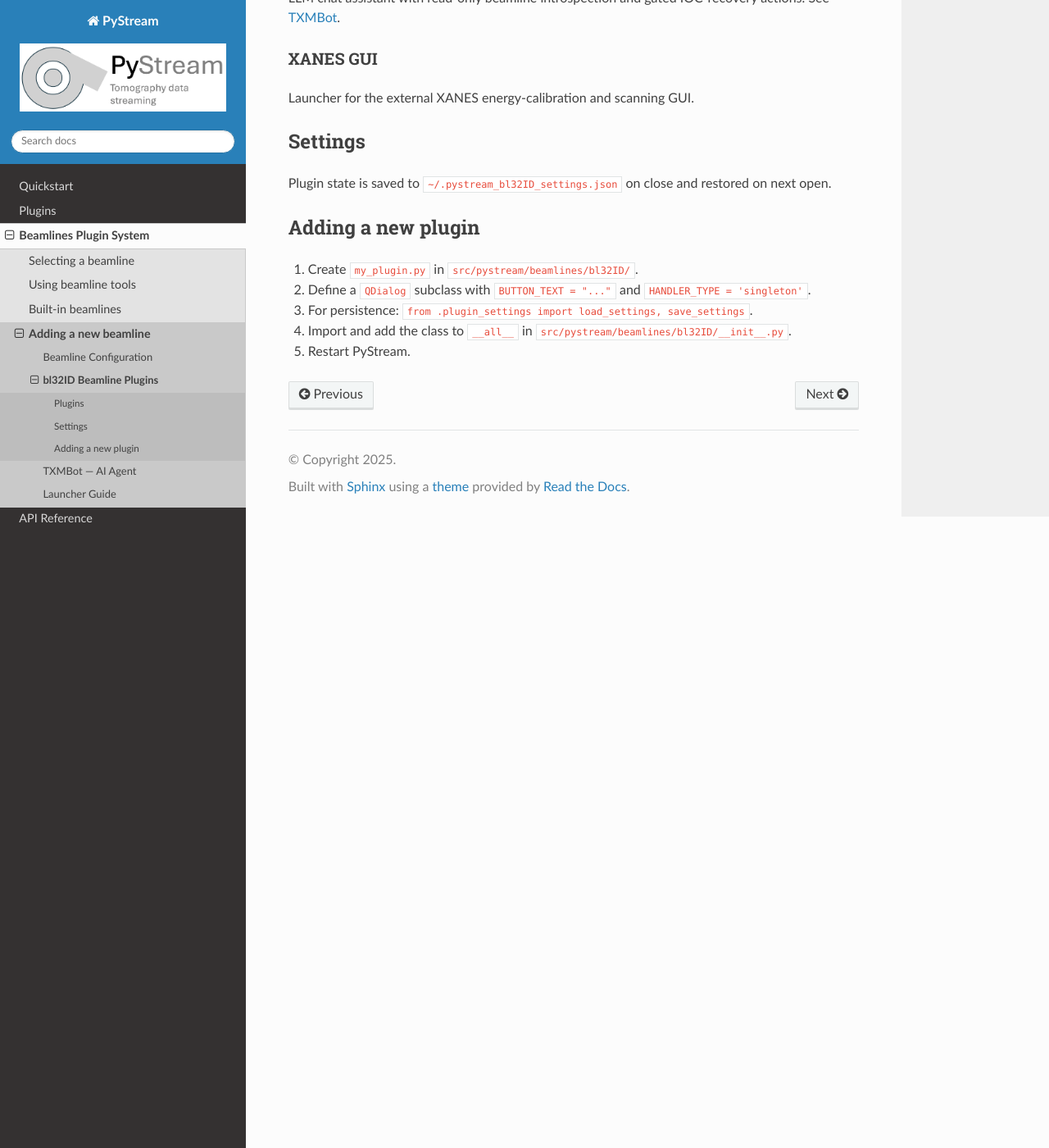
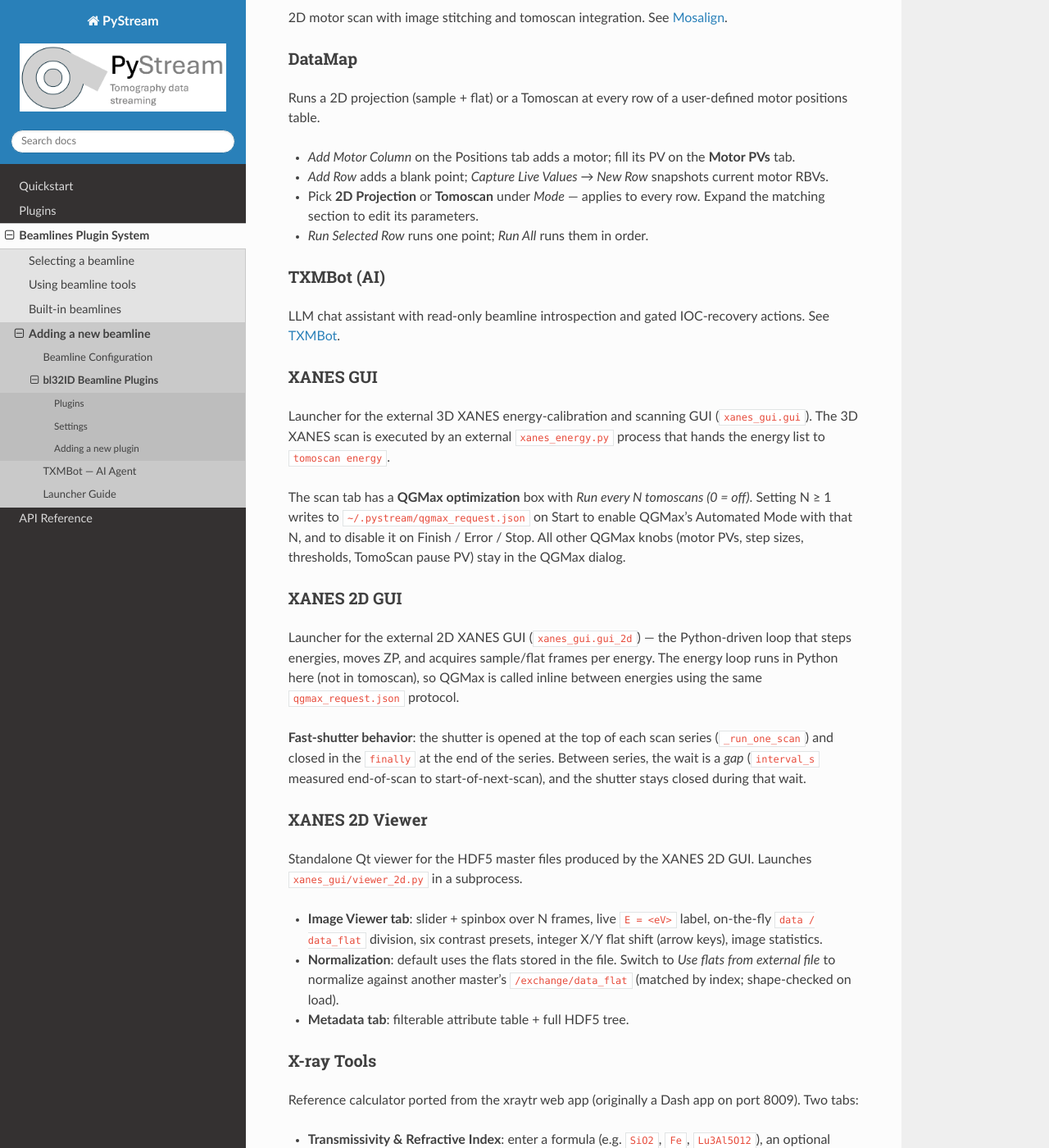
Before and after one commit to mittoalb/pystream, a Sphinx documentation site: the page built from docs/beamlines/bl32ID.md, in a window 1280 px wide and 1400 px high, scrolled down 1425 px. Shown: the whole window at 82% size. Built offline with Sphinx 7.4.7 and the Read the Docs theme 3.1.0, drawn with Linux system fonts in a browser that asks for light colours; pages that are not in the unit, such as notebooks, are missing from menus; some of the changed text lies outside the part shown.

Commit message:
update docs

````diff
--- a/docs/beamlines/bl32ID.md
+++ b/docs/beamlines/bl32ID.md
@@ -1,6 +1,7 @@
 # bl32ID Beamline Plugins
 
-APS beamline 32-ID tools for TXM tomography and imaging.
+APS beamline 32-ID tools for TXM tomography, XANES imaging, and beam
+optimization.
 
 ## Plugins
 
@@ -18,8 +19,29 @@
 ### QGMax
 
 Optimizes two motors to maximize image mean using coarse-then-fine
-gradient steps. Can run once or be triggered automatically by a TomoScan
-HDF5-location PV.
+gradient steps. Can run once or run automatically inside a TomoScan.
+
+**Automated Mode** watches the TomoScan `HDF5Location` PV and, on every
+new `/exchange/data` event (i.e., every new energy point in a 3D XANES
+scan):
+
+- Runs a fast **online bright-spot check** without pausing tomoscan.
+  After a 1.5 s settle it grabs one frame, computes the center/outer
+  ratio, and if a bright spot is detected nudges **motor 1 by one fine
+  step**. The step direction is picked from the spot's Y position
+  (upper half of image → +1, lower → -1, scaled by the internal
+  `bright_spot_direction_sign` if the wiring is inverted).
+- On every N-th event (configurable), instead runs a **full
+  motor 1 + motor 2 optimization** — this pauses tomoscan via
+  `TomoScan:Pause`, sweeps both motors to maximise the mean, ends with
+  the same bright-spot correction, and resumes tomoscan.
+
+Auto-mode can be toggled from the QGMax dialog directly, or driven from
+the XANES GUIs — see the *XANES GUI* and *XANES 2D GUI* sections below.
+Requests from the XANES GUIs use a small JSON file at
+`~/.pystream/qgmax_request.json`; QGMax's background watcher (started
+automatically on pystream launch) picks them up whether or not the QGMax
+dialog is open.
 
 ### AutoCenter
 
@@ -62,18 +84,84 @@
 
 ### XANES GUI
 
-Launcher for the external XANES energy-calibration and scanning GUI.
+Launcher for the external 3D XANES energy-calibration and scanning GUI
+(`xanes_gui.gui`). The 3D XANES scan is executed by an external
+`xanes_energy.py` process that hands the energy list to `tomoscan
+energy`.
+
+The scan tab has a **QGMax optimization** box with *Run every N
+tomoscans (0 = off)*. Setting N ≥ 1 writes to
+`~/.pystream/qgmax_request.json` on Start to enable QGMax's Automated
+Mode with that N, and to disable it on Finish / Error / Stop. All other
+QGMax knobs (motor PVs, step sizes, thresholds, TomoScan pause PV) stay
+in the QGMax dialog.
+
+### XANES 2D GUI
+
+Launcher for the external 2D XANES GUI (`xanes_gui.gui_2d`) — the
+Python-driven loop that steps energies, moves ZP, and acquires
+sample/flat frames per energy. The energy loop runs in Python here (not
+in tomoscan), so QGMax is called inline between energies using the same
+`qgmax_request.json` protocol.
+
+**Fast-shutter behavior**: the shutter is opened at the top of each scan
+series (`_run_one_scan`) and closed in the `finally` at the end of the
+series. Between series, the wait is a *gap* (`interval_s` measured
+end-of-scan to start-of-next-scan), and the shutter stays closed during
+that wait.
+
+### XANES 2D Viewer
+
+Standalone Qt viewer for the HDF5 master files produced by the XANES 2D
+GUI. Launches `xanes_gui/viewer_2d.py` in a subprocess.
+
+- **Image Viewer tab**: slider + spinbox over N frames, live
+  `E = <eV>` label, on-the-fly `data / data_flat` division, six
+  contrast presets, integer X/Y flat shift (arrow keys), image
+  statistics.
+- **Normalization**: default uses the flats stored in the file. Switch
+  to *Use flats from external file* to normalize against another
+  master's `/exchange/data_flat` (matched by index; shape-checked
+  on load).
+- **Metadata tab**: filterable attribute table + full HDF5 tree.
+
+### X-ray Tools
+
+Reference calculator ported from the xraytr web app (originally a Dash
+app on port 8009). Two tabs:
+
+- **Transmissivity & Refractive Index**: enter a formula (e.g. `SiO2`,
+  `Fe`, `Lu3Al5O12`), an optional density, thickness in mm, and an
+  energy range as `start:stop:step` in keV. Uses `xraylib` to compute
+  transmission `T(E)` and refractive-index components `δ, β(E)`. Density
+  is auto-resolved: user input → `xraylib` elemental density → PubChem
+  (asynchronous, off the UI thread) → local cache
+  (`~/.pystream/xray_densities.csv`) → fallback 1.0 g/cm³. Left-click
+  either plot to snap a marker to the nearest data point and read the
+  value in the readout label above the plots.
+- **X-ray Absorption Edges**: filterable/sortable table of K/L1/L2/L3
+  edges for Z = 1–103, with search and energy-range filters.
+
+`xraylib` is required for the transmissivity tab. If it isn't installed
+in the pystream env, the tab shows a red banner and disables *Compute*;
+the edges tab still works. To install:
+
+```bash
+conda install -n pystream -c conda-forge xraylib
+```
 
 ## Settings
 
-Plugin state is saved to `~/.pystream_bl32ID_settings.json` on close and
-restored on next open.
+Plugin state is saved to `~/.pystream/bl32ID_settings.json` on close and
+restored on next open. The directory `~/.pystream/` also holds the
+QGMax request/response files and the X-ray Tools density cache.
 
 ## Adding a new plugin
 
 1. Create `my_plugin.py` in `src/pystream/beamlines/bl32ID/`.
 2. Define a `QDialog` subclass with `BUTTON_TEXT = "..."` and
-   `HANDLER_TYPE = 'singleton'`.
+   `HANDLER_TYPE = 'singleton'` (or `'launcher'` for a fire-and-close
+   external-process launcher).
 3. For persistence: `from .plugin_settings import load_settings, save_settings`.
 4. Import and add the class to `__all__` in
    `src/pystream/beamlines/bl32ID/__init__.py`.
````
